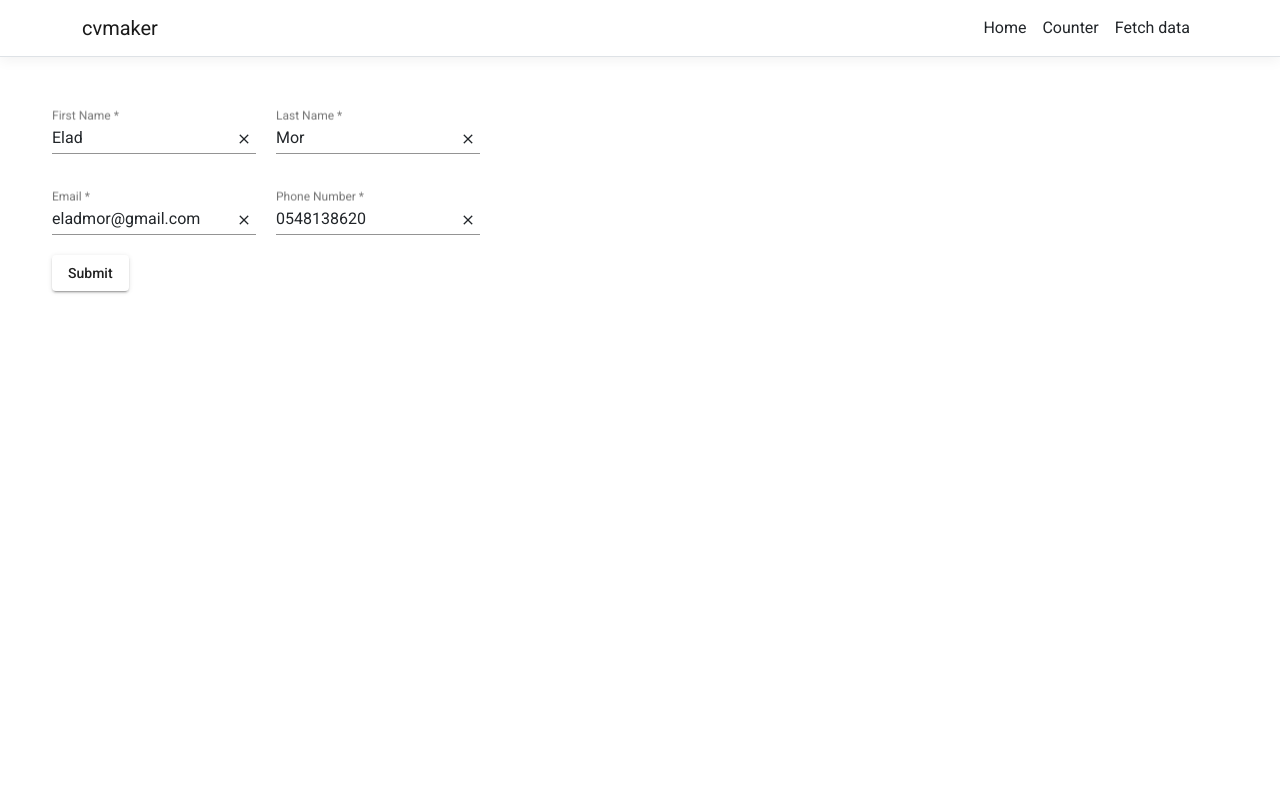
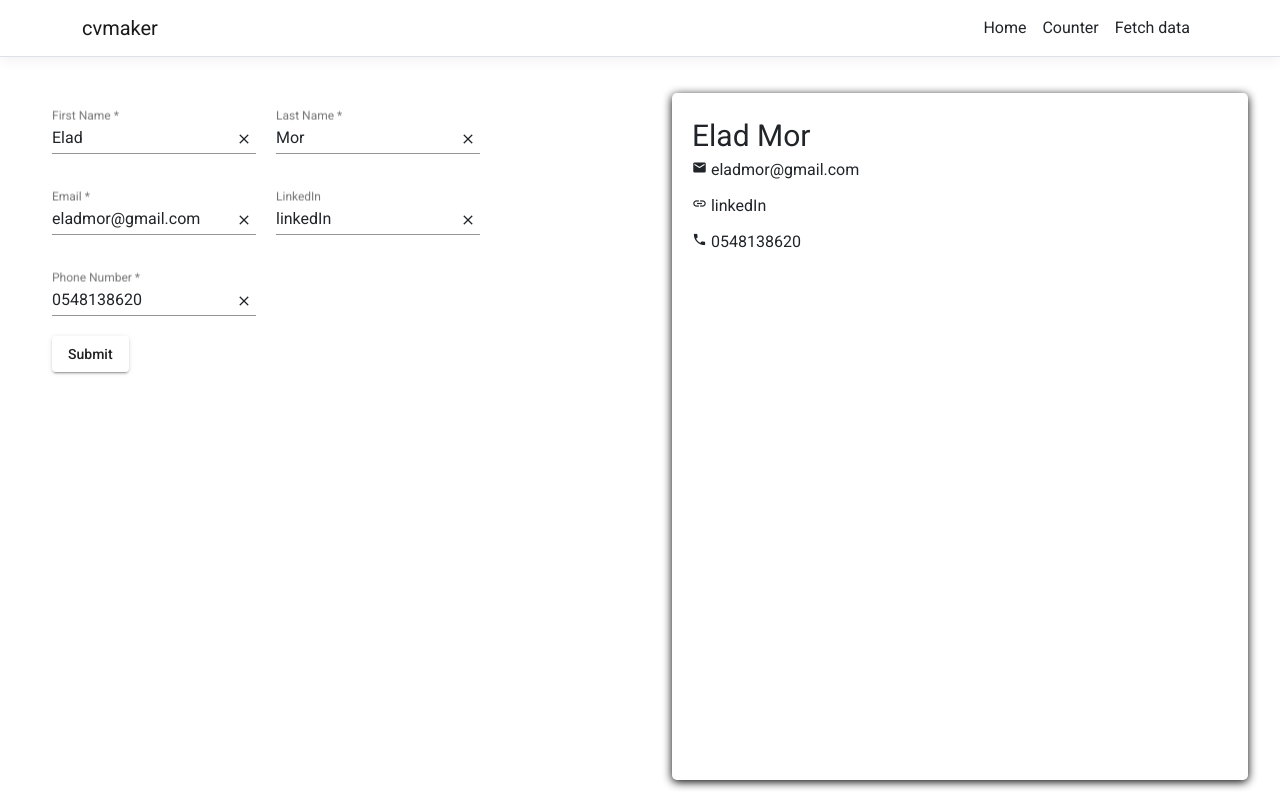
Before and after one commit to RomanKhananaev/cvmaker, an Angular app in the folder ClientApp/: page / in a window 1280 px wide. Built offline with nearby package versions, Linux system fonts and the light colour scheme.

Commit message:
add the second page with more fields

```diff
--- a/ClientApp/src/app/home/home.component.html
+++ b/ClientApp/src/app/home/home.component.html
@@ -48,7 +48,16 @@
             <mat-error *ngIf="form.status == 'INVALID'">
               Plaese enter a valid mail
             </mat-error>
+          </mat-form-field>
 
+          <mat-form-field class="example-form-field">
+            <mat-label>LinkedIn</mat-label>
+            <input matInput type="text" formControlName="linkedIn" [errorStateMatcher]="matcher">
+            <button *ngIf="form.controls.linkedIn.value != ''
+                    " matSuffix mat-icon-button aria-label="Clear"
+                    (click)="clear('linkedIn')">
+              <mat-icon>close</mat-icon>
+            </button>
           </mat-form-field>
 
           <mat-form-field class="example-form-field">
@@ -60,78 +69,40 @@
               <mat-icon>close</mat-icon>
             </button>
             <mat-error *ngIf="form.controls.phoneNumber.errors?.hasOwnProperty('minlength')">
-              Plaese enter more than 4 alphabetic characters
+              Plaese enter 10 digits
             </mat-error>
             <mat-error *ngIf="form.controls.phoneNumber.errors?.hasOwnProperty('pattern')">
-              Plaese enter only alphabetic characters
+              Plaese enter numbers only
             </mat-error>
           </mat-form-field>
 
+          <br />
 
-          <br />
           <button id="submitButton" mat-raised-button type="submit">
             Submit
           </button>
         </form>
-
-        <!--<mat-form-field class="example-form-field">
-          <mat-label>First Name</mat-label>
-          <input matInput type="text" [(ngModel)]="userInfo.fName">
-          <button *ngIf="userInfo.fName" matSuffix mat-icon-button aria-label="Clear" (click)="userInfo.fName=''">
-            <mat-icon>close</mat-icon>
-          </button>
-        </mat-form-field>
-        <mat-form-field class="example-form-field">
-          <mat-label>Last Name</mat-label>
-          <input matInput type="text" [(ngModel)]="userInfo.lName">
-          <button *ngIf="userInfo.lName" matSuffix mat-icon-button aria-label="Clear" (click)="userInfo.lName=''">
-            <mat-icon>close</mat-icon>
-          </button>
-        </mat-form-field>
-        <br />
-        <form class="example-form">
-          <mat-form-field class="example-form-field">
-            <mat-label>Email</mat-label>
-            <input type="email" matInput [formControl]="emailFormControl" [errorStateMatcher]="matcher"
-                   placeholder="Ex. pat@example.com">
-
-            <mat-error *ngIf="emailFormControl.hasError('email') && !emailFormControl.hasError('required')">
-              Please enter a valid email address
-            </mat-error>
-            <mat-error *ngIf="emailFormControl.hasError('required')">
-              Email is <strong>required</strong>
-            </mat-error>
-            <button *ngIf="emailFormControl.value" matSuffix mat-icon-button aria-label="Clear" (click)="emailFormControl.value=''">
-              <mat-icon>close</mat-icon>
-            </button>
-          </mat-form-field>
-        </form>
-
-        <mat-form-field class="example-form-field">
-          <mat-label>Phone Number</mat-label>
-          <input matInput type="text" [(ngModel)]="userInfo.pNumber">
-          <button *ngIf="userInfo.pNumber" matSuffix mat-icon-button aria-label="Clear" (click)="userInfo.pNumber=''">
-            <mat-icon>close</mat-icon>
-          </button>
-        </mat-form-field>-->
       </div>
-
     </div>
   </div>
 
   <div class="col-6">
     <div class="preview-container">
-      <!--<div class="cv-page">
-        <p id="name">{{userInfo.fName}} {{userInfo.lName}}</p>
+      <div class="cv-page">
+        <p id="name">{{form.controls.fName.value}} {{form.controls.lName.value}}</p>
         <p id="email">
           <mat-icon id="icon" aria-hidden="false" aria-label="Example home icon">email</mat-icon>
-          {{emailFormControl.value}}
+          {{form.controls.mail.value}}
+        </p>
+        <p id="LinkedIn">
+          <mat-icon id="icon" aria-hidden="false" aria-label="Example home icon">linkedIn</mat-icon>
+          {{form.controls.linkedIn.value}}
         </p>
         <p id="phone_number">
           <mat-icon id="icon" aria-hidden="false" aria-label="Example home icon">phone</mat-icon>
-          {{userInfo.pNumber}}
+          {{form.controls.phoneNumber.value}}
         </p>
-      </div>-->
+      </div>
     </div>
   </div>
 
--- a/ClientApp/src/app/home/home.component.ts
+++ b/ClientApp/src/app/home/home.component.ts
@@ -29,7 +29,8 @@ export class HomeComponent {
       lName: ["Mor", [Validators.required, Validators.pattern('[a-zA-Z ]*'), Validators.minLength(2)]],
       mail: ["eladmor@gmail.com", [Validators.required, Validators.email, Validators.pattern("^[a-z0-9._%+-]+@[a-z0-9.-]+\\.[a-z]{2,4}$")]],
       phoneNumber: ["0548138620", [Validators.required, Validators.pattern('[0123456789]*'),
-      Validators.minLength(10)]]
+        Validators.minLength(10)]],
+      linkedIn: "linkedIn"
     });
   }
 
--- a/ClientApp/src/styles.css
+++ b/ClientApp/src/styles.css
@@ -74,6 +74,16 @@ body { margin: 0; font-family: Roboto, "Helvetica Neue", sans-serif; }
   margin-top: 0px;
 }
 
+#phone_number {
+  margin-left: 20px;
+  margin-top: 0px;
+}
+
+#LinkedIn {
+  margin-left: 20px;
+  margin-top: 0px;
+}
+
 #icon {
   width: 15px;
   height: 15px;
```
